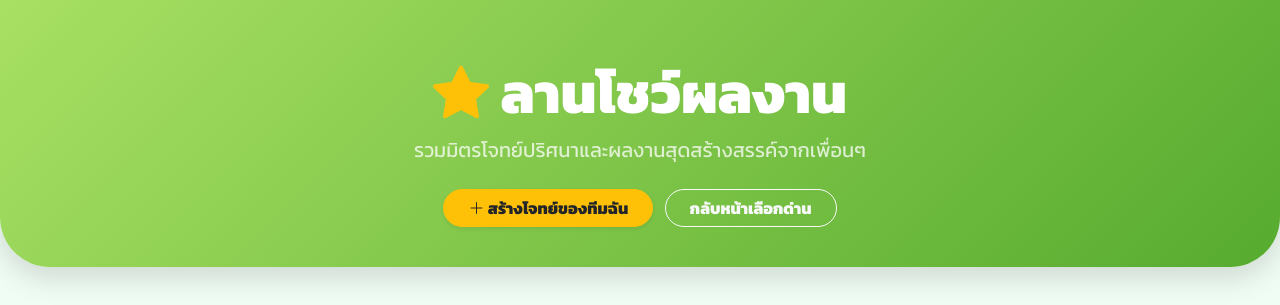
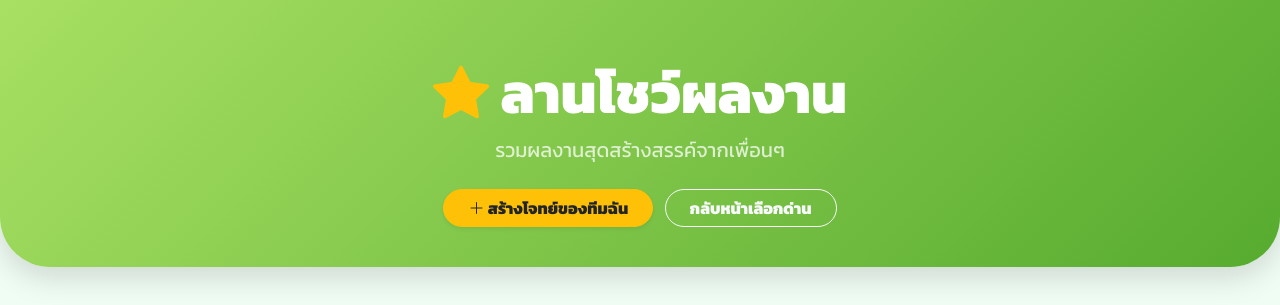
Before and after one commit to shanwinder/newsp, a PHP site: page /pages/showcase.php in a window 1280 px wide. Shown: the top 305 px of the page. Run offline with PHP 8.4, Linux system fonts and the light colour scheme; a user stored in the database is signed in; data comes from the database, SQL or seed files in the repository.

Commit message:
Update showcase.php

```diff
--- a/pages/showcase.php
+++ b/pages/showcase.php
@@ -159,7 +159,7 @@ $game_id = $_GET['game_id'] ?? 1;
     <div class="header-section text-center">
         <div class="container">
             <h1 class="fw-bold display-4 mb-2"><i class="bi bi-star-fill text-warning"></i> ลานโชว์ผลงาน</h1>
-            <p class="fs-5 opacity-75">รวมมิตรโจทย์ปริศนาและผลงานสุดสร้างสรรค์จากเพื่อนๆ</p>
+            <p class="fs-5 opacity-75">รวมผลงานสุดสร้างสรรค์จากเพื่อนๆ</p>
             <div class="mt-4">
                 <a href="create_project_logic.php?game_id=<?php echo $game_id; ?>" class="btn btn-warning rounded-pill px-4 fw-bold me-2 shadow-sm text-dark">
                     <i class="bi bi-plus-lg"></i> สร้างโจทย์ของทีมฉัน
```
